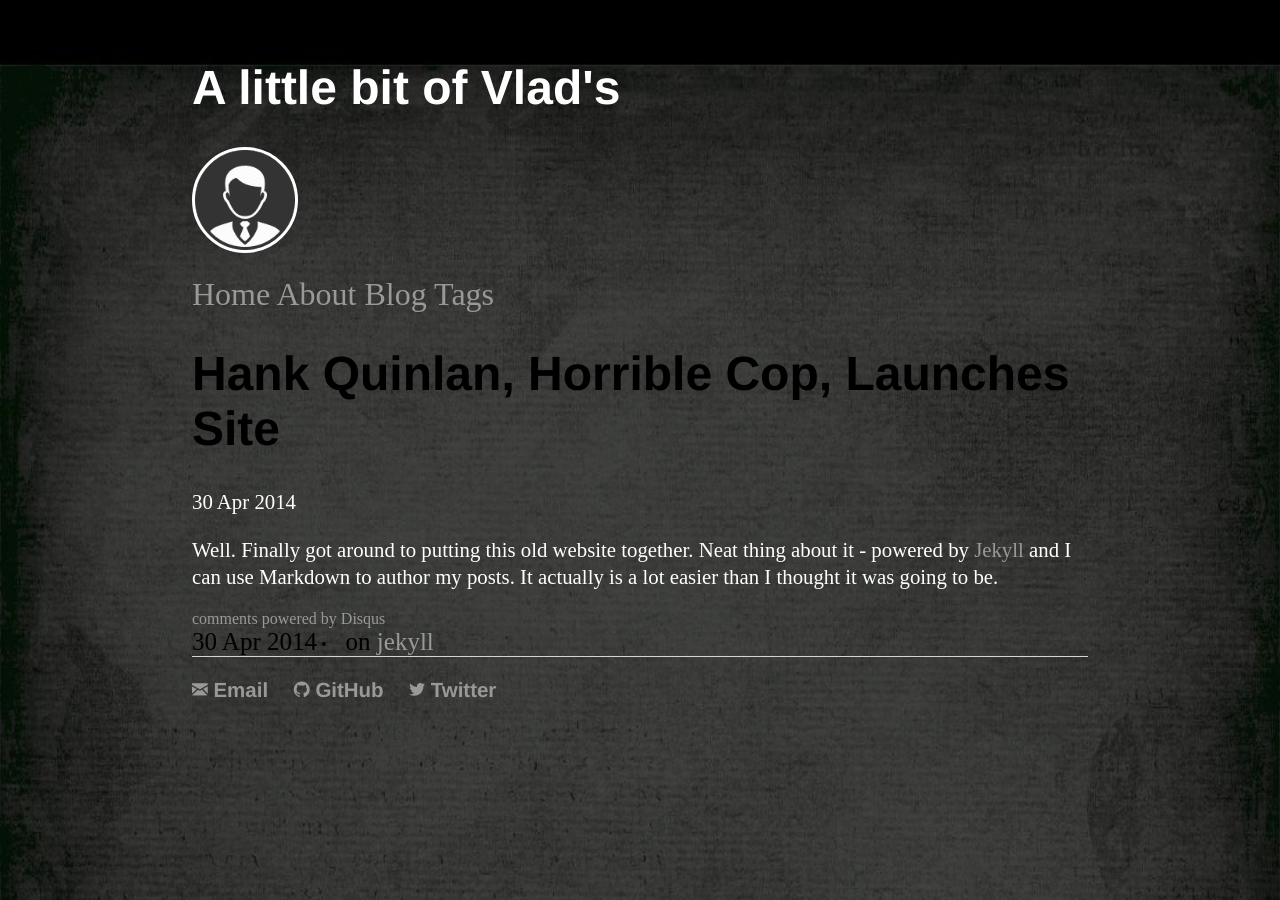
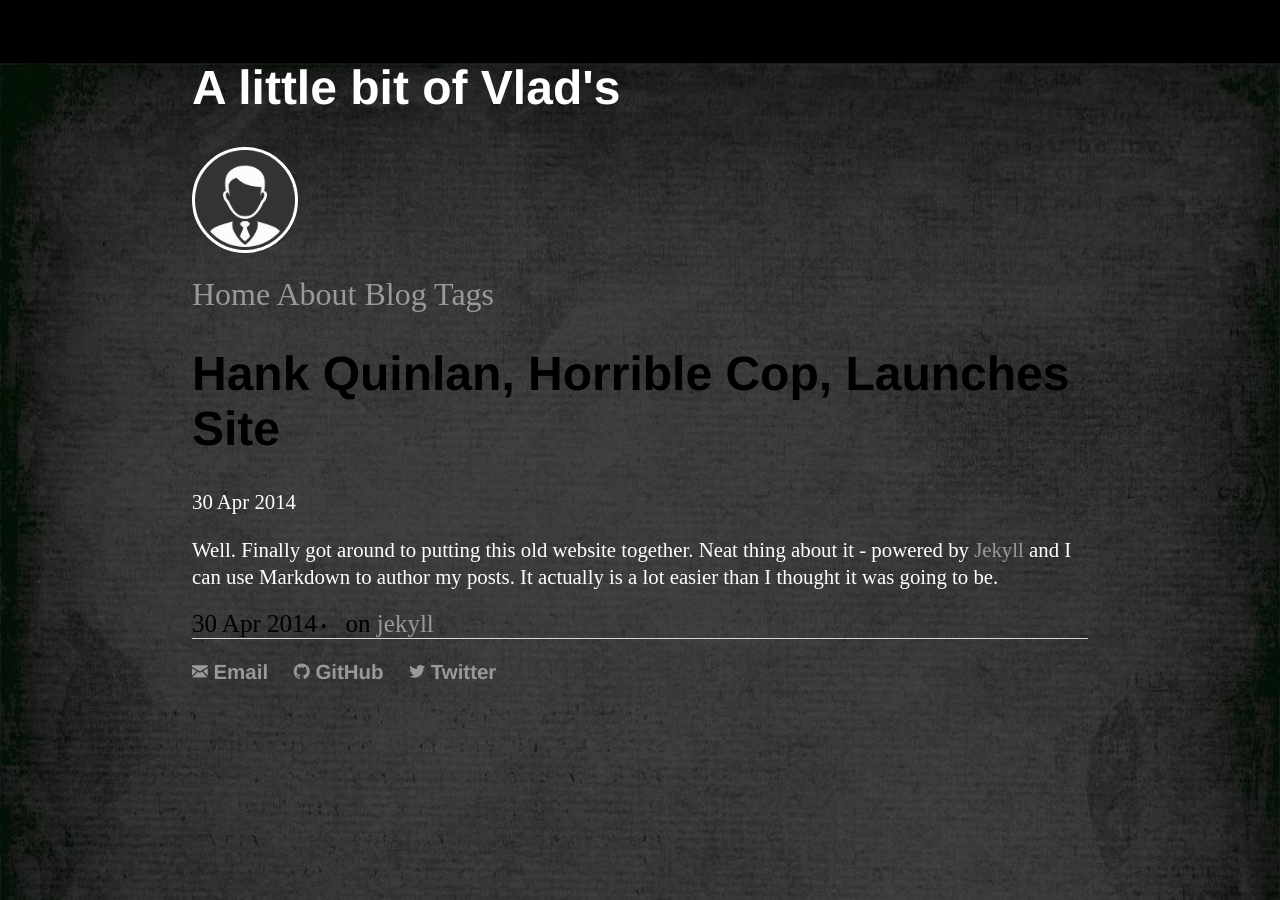
Before and after one commit to vladimir-remar/vladimir-remar.github.io, a Jekyll site: the page built from _posts/2014-04-30-hank-quinlan-site-launched.md, in a window 1280 px wide. Built offline with Jekyll 4.4.1, drawn with Linux system fonts in a browser that asks for light colours; comment, search, counter and statistics services are not loaded.

Commit message:
new features

```diff
--- a/_layouts/post.html
+++ b/_layouts/post.html
@@ -12,7 +12,7 @@ title: Posts
   {{ content }}
 </div>
 <div class="notecomments">
-   {% if page.comments != false %}{% include disqus.html %}{% endif %}
+
 </div>
 <div class="post-meta">
   <time datetime="{{ page.date | date: "%Y-%m-%d %H:%M" }}" class="post-meta__date">{{ page.date | date: "%-d %b %Y" }}</time>
```
